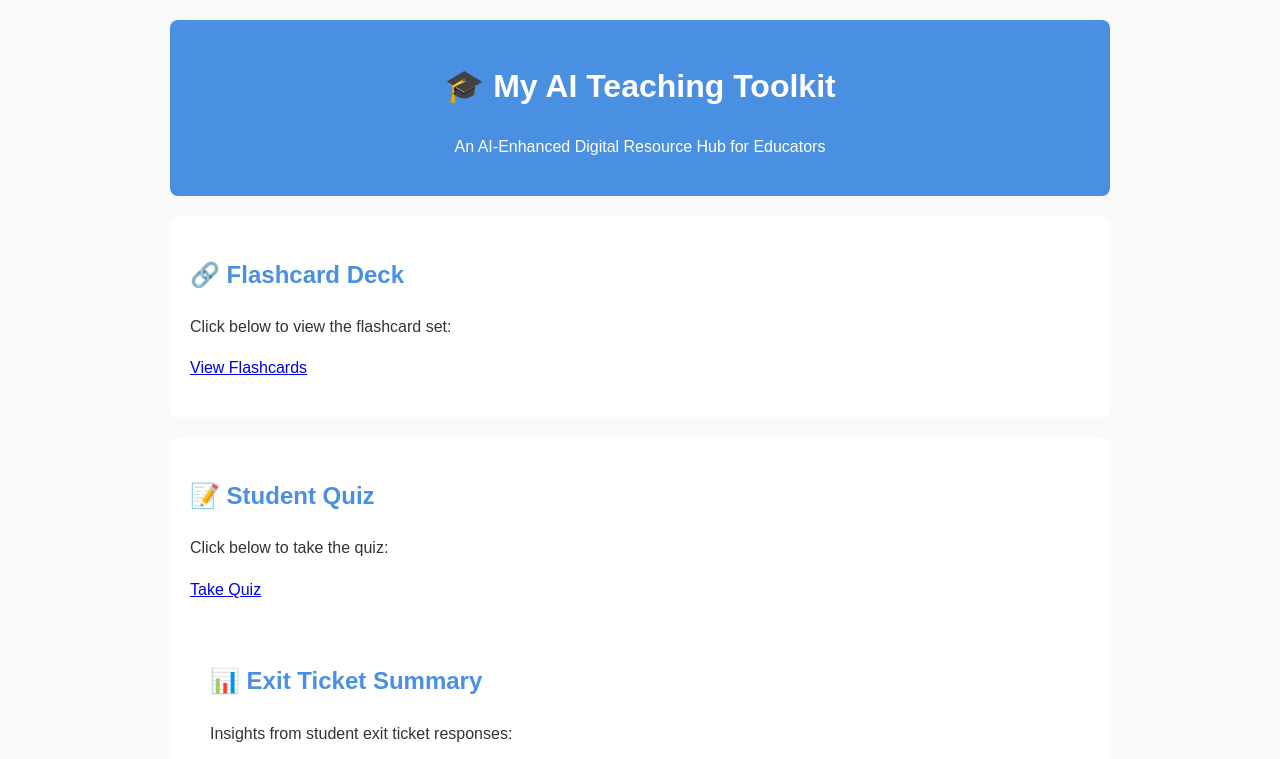
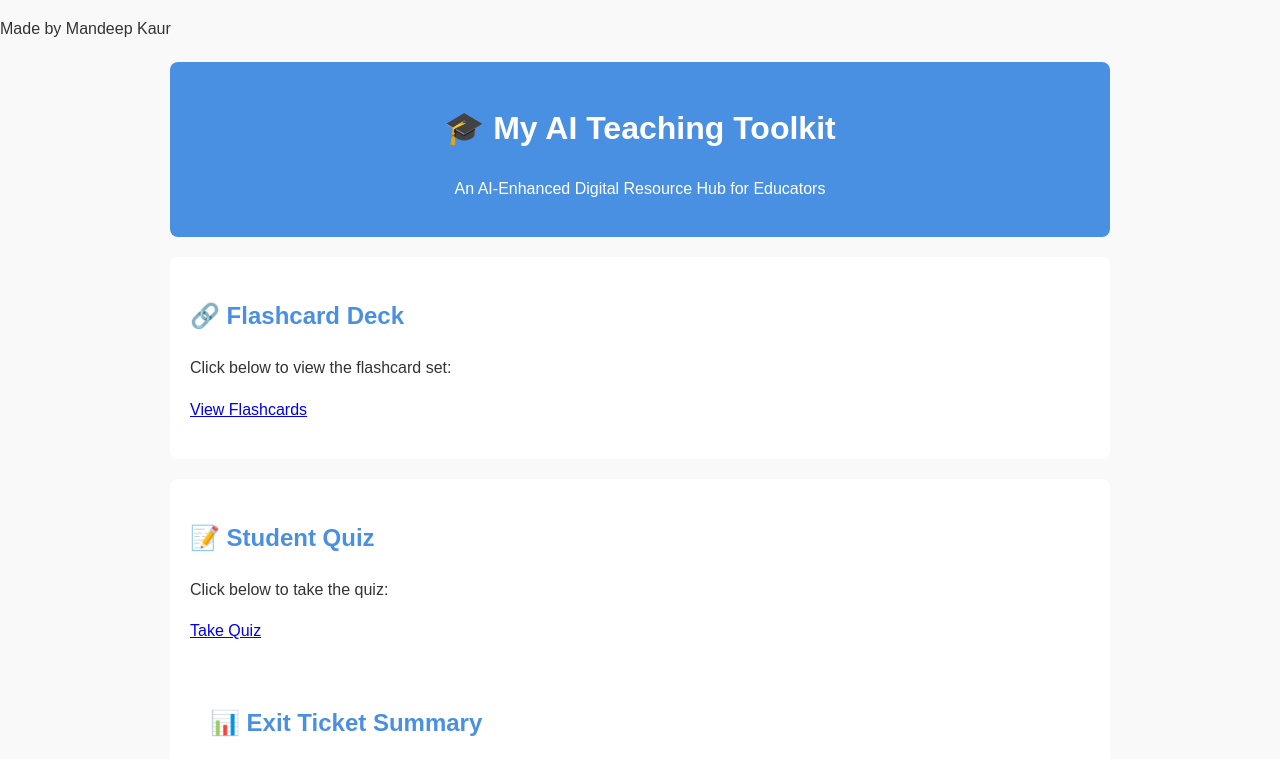
Before and after one commit to KMandeep90/my-ai-teaching-toolkit.github.ai, a plain HTML site: page index.html in a window 1280 px wide. Shown: the top 759 px of the page. Drawn offline with Linux system fonts and the light colour scheme.

Commit message:
Update index.html

```diff
--- a/index.html
+++ b/index.html
@@ -4,6 +4,7 @@
   <meta charset="UTF-8" />
   <meta name="viewport" content="width=device-width, initial-scale=1.0"/>
   <title>My AI Teaching Toolkit</title>
+  <p>Made by Mandeep Kaur</p>
     <link rel="stylesheet" href="style.css" />
   <style>
     body { font-family: Arial, sans-serif; margin: 0; padding: 0; line-height: 1.6; background: #f9f9f9; color: #333; }
```
